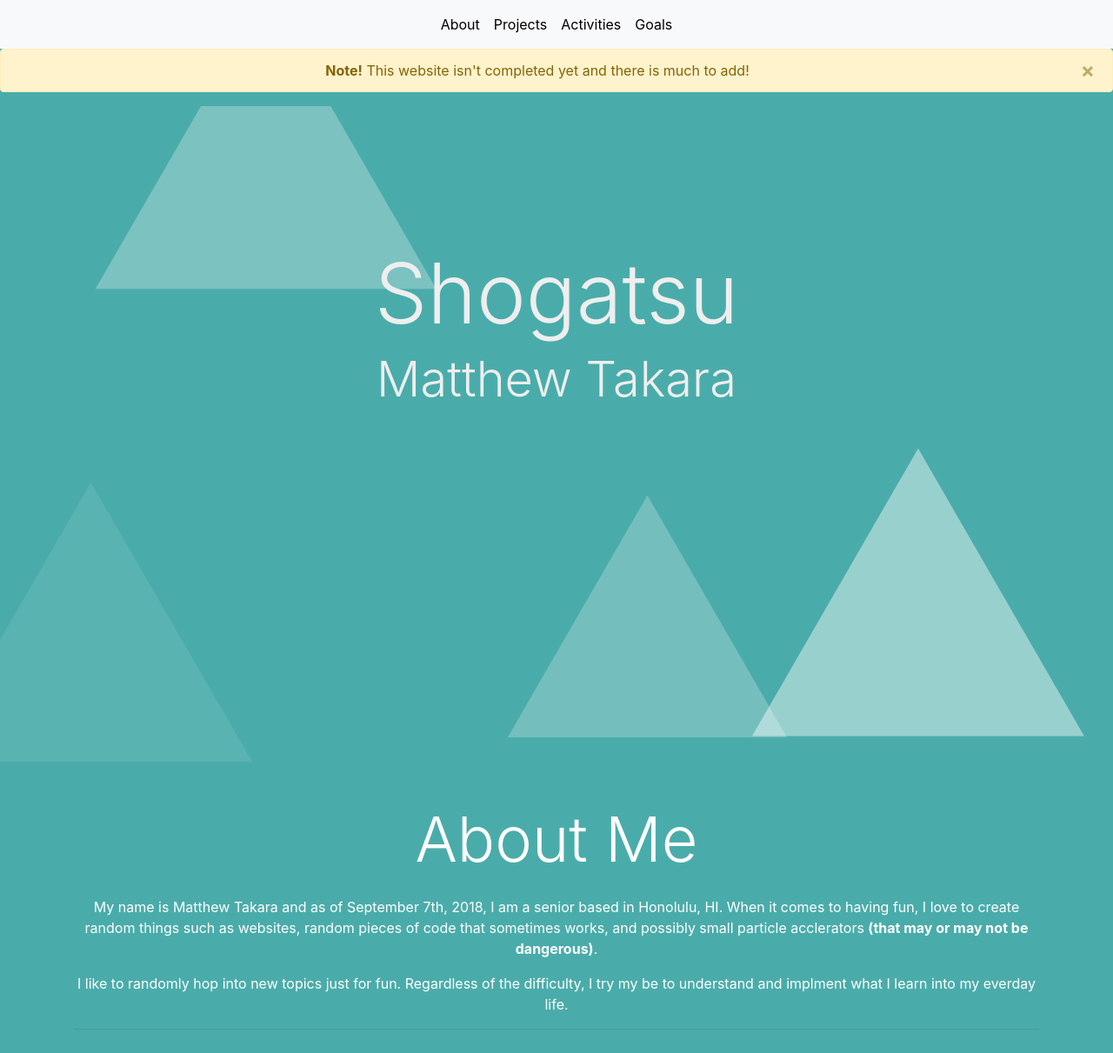
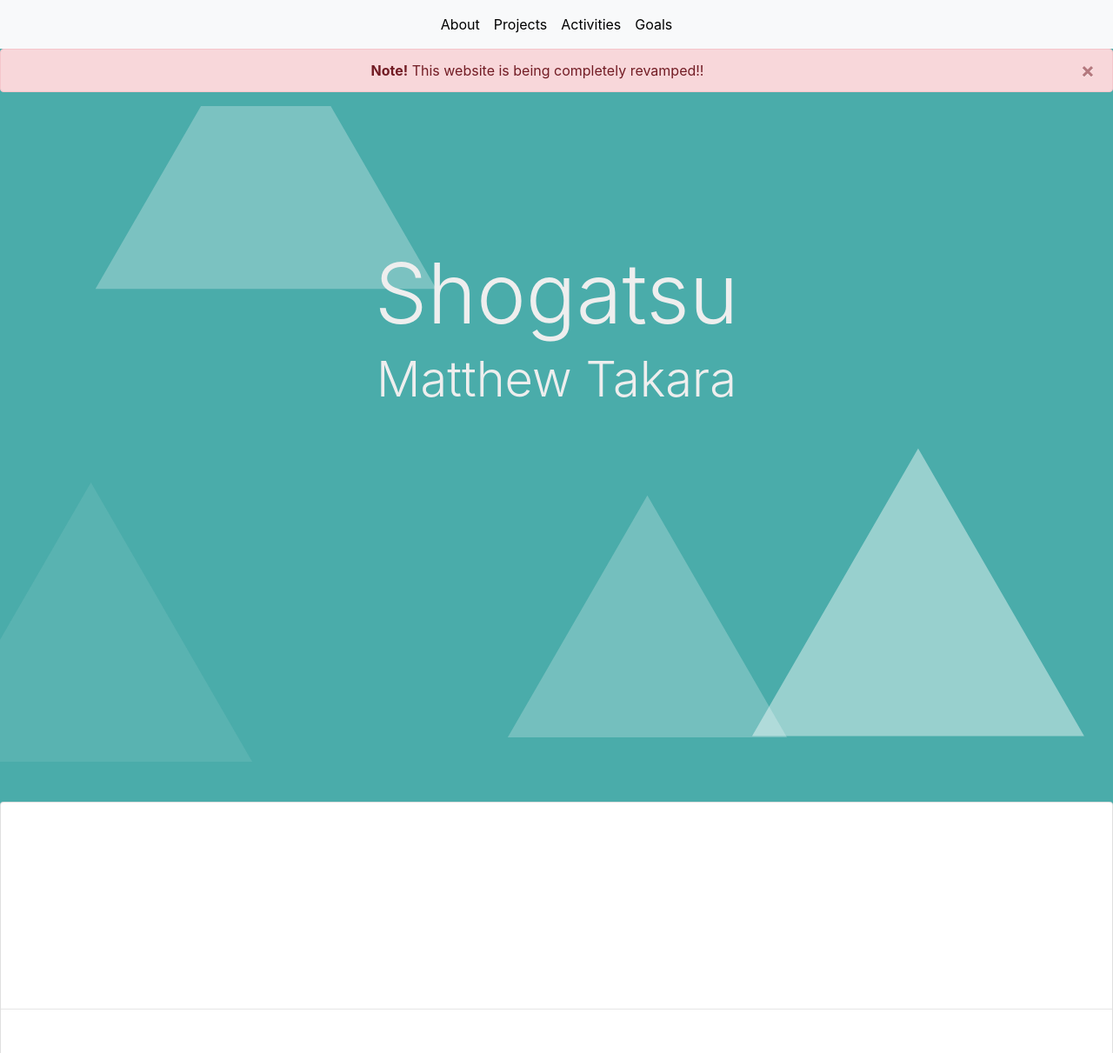
Before and after one commit to Natsuhou/Shogatsu.github.io, a plain HTML site: page index.html in a window 1280 px wide. Shown: the top 1211 px of the page at 87% size. Drawn offline with nearby package versions, Linux system fonts and the light colour scheme.

Commit message:
Add files via upload

```diff
--- a/index.html
+++ b/index.html
@@ -31,9 +31,9 @@
                 <a class="nav-link" href="goals.html" style="color:  rgb(0, 0, 0)">Goals</a>
             </li>
     </nav>
-    <div class="alert alert-warning alert-dismissible fade show" style="text-align: center">
+    <div class="alert alert-danger alert-dismissible fade show" style="text-align: center">
         <button type="button" class="close" data-dismiss="alert">&times;</button>
-        <strong>Note!</strong> This website isn't completed yet and there is much to add!
+        <strong>Note!</strong> This website is being completely revamped!!
       </div>
     <div id="particles-js">
         <div class="main">
@@ -41,7 +41,7 @@
             <p class="display-4">Matthew Takara</p>
         </div>
     </div>
-    <div class="container" style="color: white; text-align: center">
+    <div class="card" style="color: white; text-align: center">
         <h3 class="display-3" style="padding-bottom: 15px">About Me</h3>
         <p>My name is Matthew Takara and as of September 7th, 2018,
             I am a senior based in Honolulu, HI. When it comes to
```
